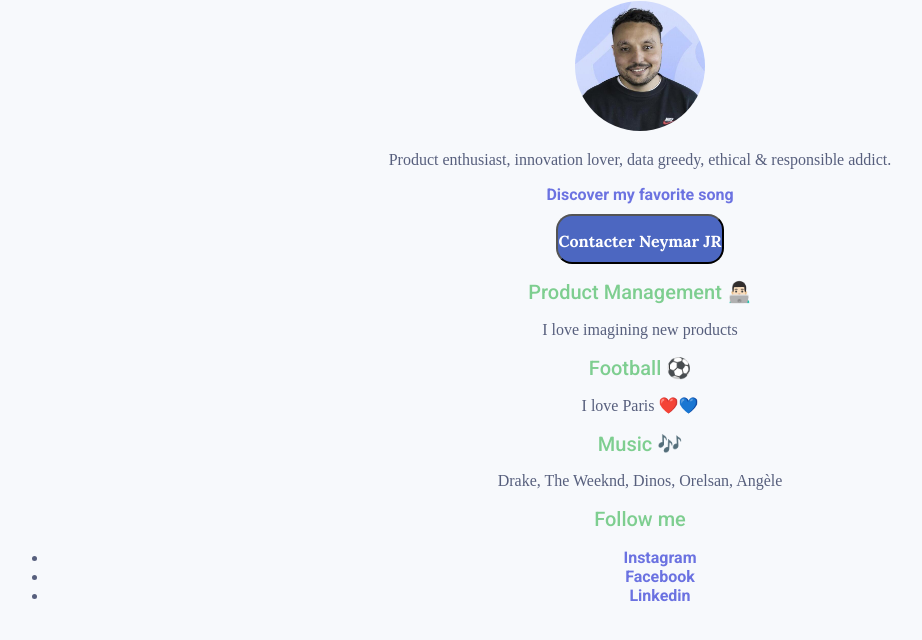
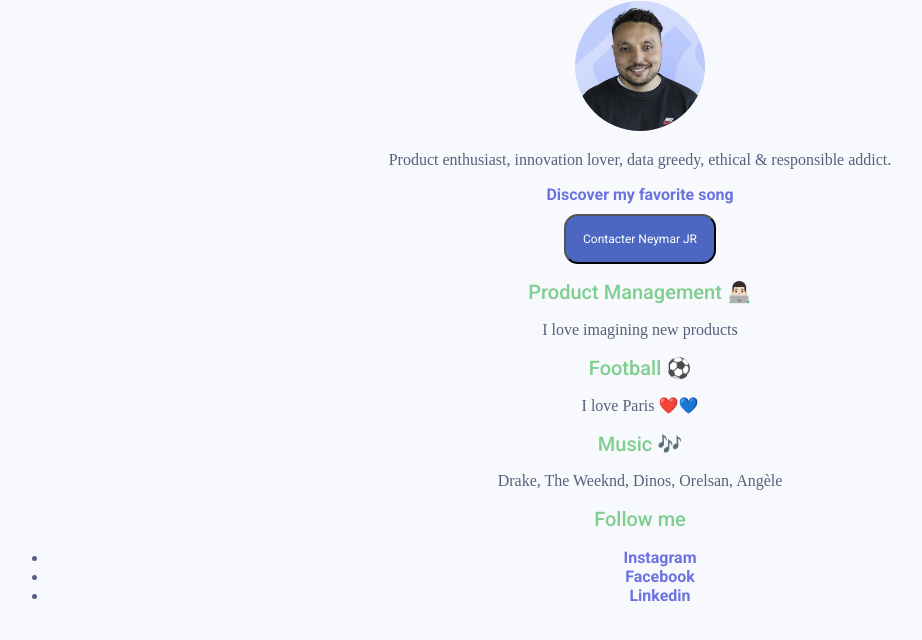
Before and after one commit to Momoberkani/my-profile, a plain HTML site: page index.html in a window 1280 px wide. Shown: the part 80-720 px from the top of the page, without its empty margins (0-922 px from the left). Drawn offline with Linux system fonts and the light colour scheme; a script that the page names is missing.

Commit message:
Button & text amelioration

```diff
--- a/index.html
+++ b/index.html
@@ -19,7 +19,7 @@
         <a href="https://www.youtube.com/watch?v=hQC8COGQ4BM" target="_blank">Discover my favorite song </a>
       </div>
 
-      <button class = "button-blue" data-tf-popup="JkWxqBv1" data-tf-iframe-props="title=My typeform" data-tf-medium="snippet">Contacter Neymar JR</button><script src="http://embed.typeform.com/next/embed.js"></script>
+      <button class = "button-blue" data-tf-popup="JkWxqBv1" data-tf-iframe-props="title=My typeform" data-tf-medium="snippet">Contacter Neymar JR</button><script src="//embed.typeform.com/next/embed.js"></script>
 
       <div class = "card-white">
         <h2>Product Management 👨🏻‍💻</h2>
--- a/style.css
+++ b/style.css
@@ -13,7 +13,7 @@ body {
 }
 
 .button-blue{
-	font-family: 'Lora', serif;
+    font-family: 'Roboto', sans-serif;
     display: inline-block;
     max-width: 100%;
     white-space: nowrap;
@@ -21,17 +21,17 @@ body {
     text-overflow: ellipsis;
     background-color: #4c67c1;
     color: #FFFFFF;
-    font-size: 16px;
-    border-radius: 16px;
-    padding: 0px 0px;
-    font-weight: bold;
+    font-size: 12px;
+    border-radius: 14px;
+    padding: 0px 17px;
+    font-weight: 300px;
     height: 50px;
     cursor: pointer;
-    line-height: 50px;
+    line-height: 46px;
     text-align: center;
-    margin: 0;
+    margin: 0px;
     text-decoration: none;
-	margin-top: 10px;"
+    margin-top: 10px;"
 }
 
 h1, h2, h3 {
```
Also changed, not shown: 1 other file.
